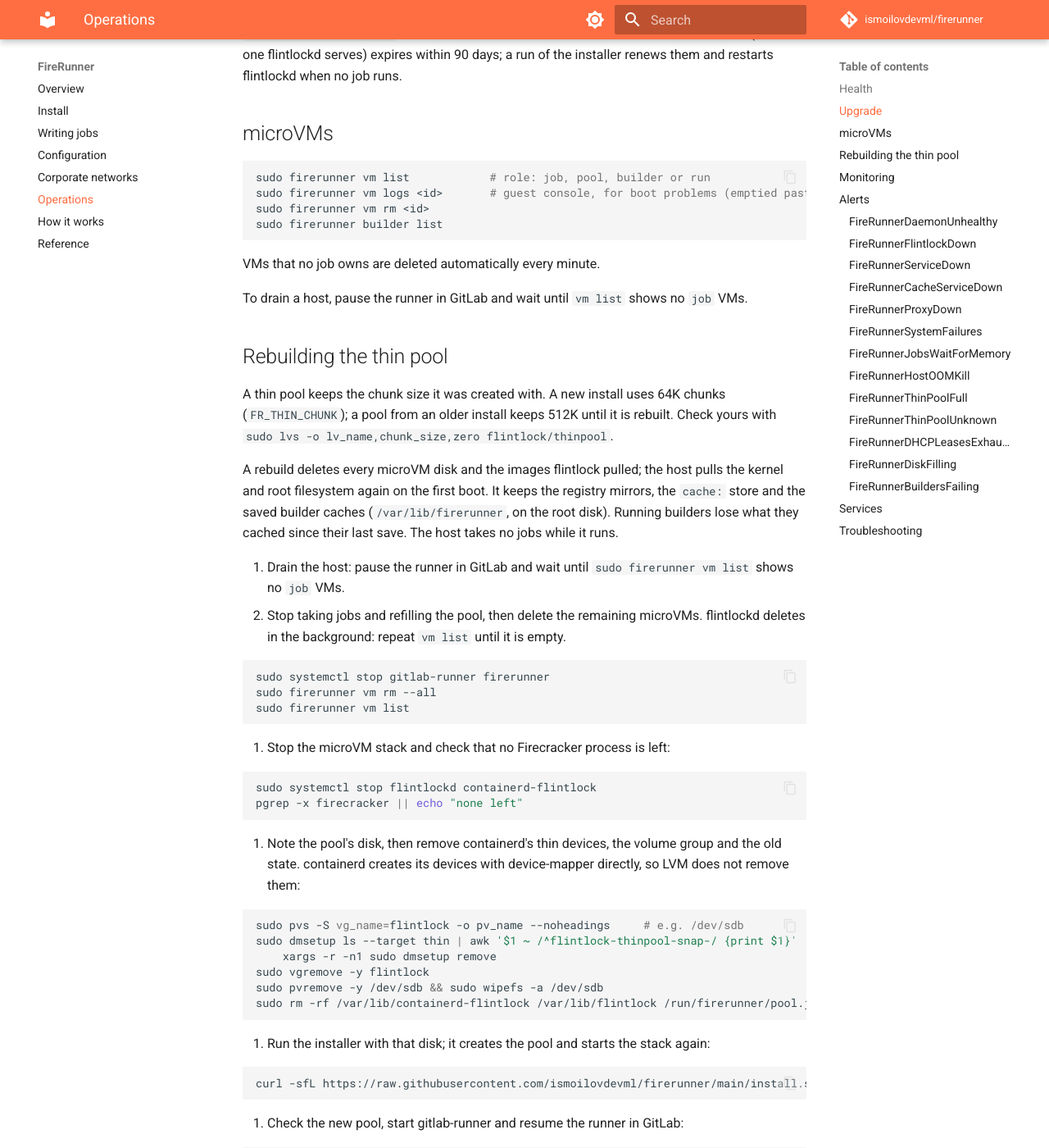
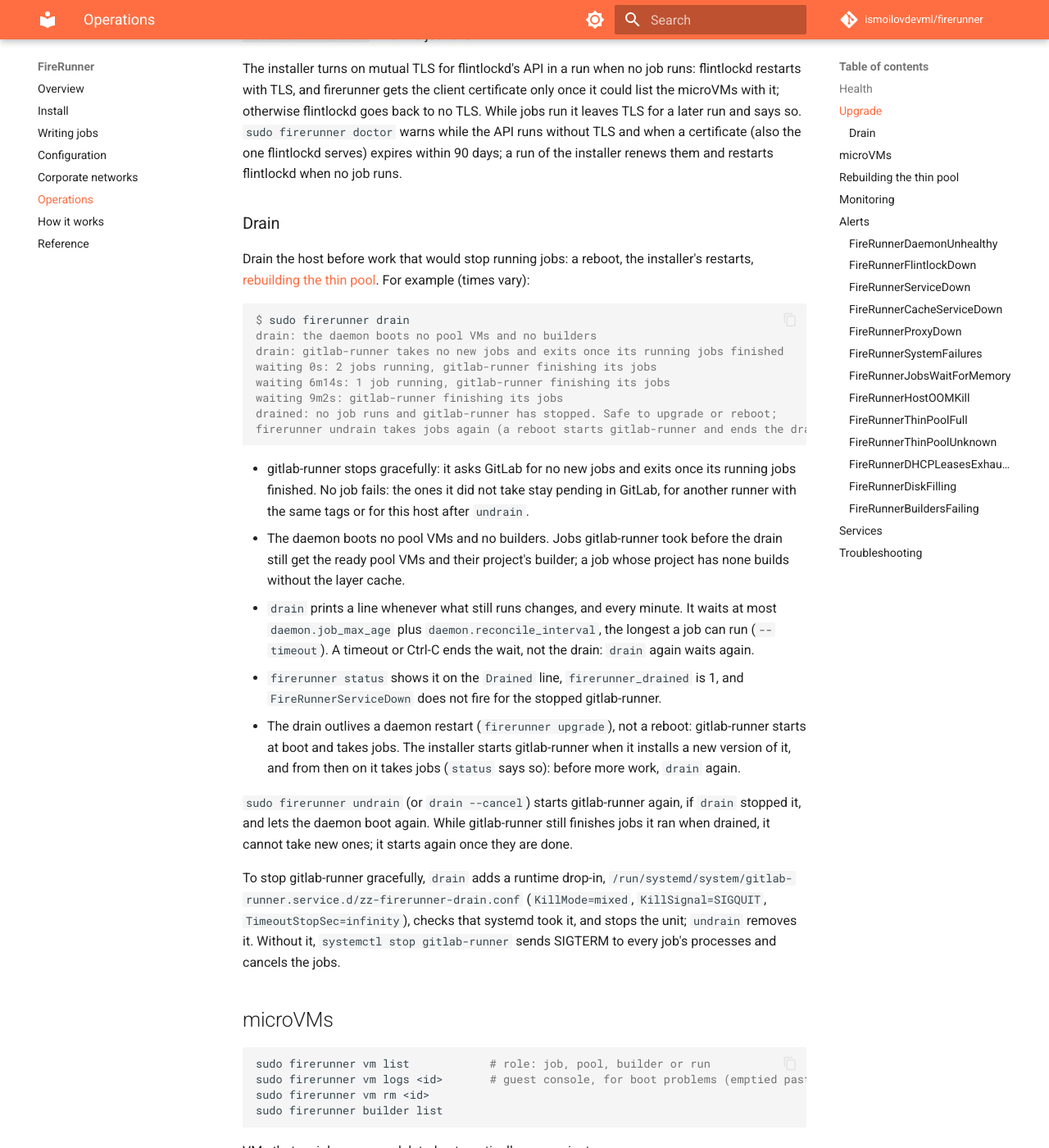
Before and after one commit to ismoilovdevml/firerunner, an MkDocs documentation site: the page built from docs/operations.md, in a window 1280 px wide and 1400 px high, scrolled down 1344 px. Shown: the whole window at 82% size. Built offline with MkDocs 1.6.1 and Material for MkDocs 9.7.7, drawn with Linux system fonts in a browser that asks for light colours; comment, search, counter and statistics services are not loaded; some of the changed text lies outside the part shown.

Commit message:
docs: drain before maintenance
The upgrade of the host stack, the thin pool rebuild and the microVMs
section drain with firerunner drain instead of pausing the runner in
GitLab and watching vm list. The reference lists drain, undrain and
firerunner_drained.

````diff
--- a/docs/operations.md
+++ b/docs/operations.md
@@ -20,8 +20,15 @@ The release's `checksums.txt` must carry the release signature (Ed25519, key in
 `internal/upgrade/release-signing.pub`), the binary must match its checksum and say it is the
 version asked for; then it is replaced in place. v0.1.0 and v0.1.1 were published before releases
 were signed: `--allow-unsigned` installs them. Running jobs, pre-booted VMs and builders keep
-running. To upgrade the host stack (containerd, Firecracker, flintlock, gitlab-runner, network),
-run the installer again.
+running, so `firerunner upgrade` needs no drain. To upgrade the host stack (containerd,
+Firecracker, flintlock, gitlab-runner, network), run the installer again. While jobs run it leaves
+the restarts and the gitlab-runner upgrade for a later run; drained, it does them at once:
+
+```bash
+sudo firerunner drain              # no new jobs; returns once the running ones finished
+curl -sfL https://raw.githubusercontent.com/ismoilovdevml/firerunner/main/install.sh | sudo bash
+sudo firerunner undrain            # take jobs again
+```
 
 v0.1.1 and older do not check signatures, so their `firerunner upgrade` does not either. For that
 one upgrade, run the installer instead (`FR_VERSION=<version>`), which checks it.
@@ -40,6 +47,47 @@ says so. `sudo firerunner doctor` warns while the API runs without TLS and when
 (also the one flintlockd serves) expires within 90 days; a run of the installer renews them and
 restarts flintlockd when no job runs.
 
+### Drain
+
+Drain the host before work that would stop running jobs: a reboot, the installer's restarts,
+[rebuilding the thin pool](#rebuilding-the-thin-pool). For example (times vary):
+
+```console
+$ sudo firerunner drain
+drain: the daemon boots no pool VMs and no builders
+drain: gitlab-runner takes no new jobs and exits once its running jobs finished
+waiting 0s: 2 jobs running, gitlab-runner finishing its jobs
+waiting 6m14s: 1 job running, gitlab-runner finishing its jobs
+waiting 9m2s: gitlab-runner finishing its jobs
+drained: no job runs and gitlab-runner has stopped. Safe to upgrade or reboot;
+firerunner undrain takes jobs again (a reboot starts gitlab-runner and ends the drain)
+```
+
+- gitlab-runner stops gracefully: it asks GitLab for no new jobs and exits once its running jobs
+  finished. No job fails: the ones it did not take stay pending in GitLab, for another runner with
+  the same tags or for this host after `undrain`.
+- The daemon boots no pool VMs and no builders. Jobs gitlab-runner took before the drain still
+  get the ready pool VMs and their project's builder; a job whose project has none builds without
+  the layer cache.
+- `drain` prints a line whenever what still runs changes, and every minute. It waits at most
+  `daemon.job_max_age` plus `daemon.reconcile_interval`, the longest a job can run (`--timeout`).
+  A timeout or Ctrl-C ends the wait, not the drain: `drain` again waits again.
+- `firerunner status` shows it on the `Drained` line, `firerunner_drained` is 1, and
+  `FireRunnerServiceDown` does not fire for the stopped gitlab-runner.
+- The drain outlives a daemon restart (`firerunner upgrade`), not a reboot: gitlab-runner starts at
+  boot and takes jobs. The installer starts gitlab-runner when it installs a new version of it, and
+  from then on it takes jobs (`status` says so): before more work, `drain` again.
+
+`sudo firerunner undrain` (or `drain --cancel`) starts gitlab-runner again, if `drain` stopped it,
+and lets the daemon boot again. While gitlab-runner still finishes jobs it ran when drained, it
+cannot take new ones; it starts again once they are done.
+
+To stop gitlab-runner gracefully, `drain` adds a runtime drop-in,
+`/run/systemd/system/gitlab-runner.service.d/zz-firerunner-drain.conf` (`KillMode=mixed`,
+`KillSignal=SIGQUIT`, `TimeoutStopSec=infinity`), checks that systemd took it, and stops the unit;
+`undrain` removes it. Without it, `systemctl stop gitlab-runner` sends SIGTERM to every job's
+processes and cancels the jobs.
+
 ## microVMs
 
 ```bash
@@ -51,7 +99,7 @@ sudo firerunner builder list
 
 VMs that no job owns are deleted automatically every minute.
 
-To drain a host, pause the runner in GitLab and wait until `vm list` shows no `job` VMs.
+To take no new jobs and wait for the running ones, [drain](#drain) the host: `sudo firerunner drain`.
 
 ## Rebuilding the thin pool
 
@@ -64,13 +112,12 @@ and root filesystem again on the first boot. It keeps the registry mirrors, the
 the saved builder caches (`/var/lib/firerunner`, on the root disk). Running builders lose what they
 cached since their last save. The host takes no jobs while it runs.
 
-1. Drain the host: pause the runner in GitLab and wait until `sudo firerunner vm list` shows no
-   `job` VMs.
-2. Stop taking jobs and refilling the pool, then delete the remaining microVMs. flintlockd deletes
-   in the background: repeat `vm list` until it is empty.
+1. [Drain](#drain) the host: `sudo firerunner drain`. It returns once no job runs.
+2. Stop the daemon, then delete the remaining microVMs. flintlockd deletes in the background:
+   repeat `vm list` until it is empty.
 
    ```bash
-   sudo systemctl stop gitlab-runner firerunner
+   sudo systemctl stop firerunner
    sudo firerunner vm rm --all
    sudo firerunner vm list
    ```
@@ -100,11 +147,11 @@ cached since their last save. The host takes no jobs while it runs.
    curl -sfL https://raw.githubusercontent.com/ismoilovdevml/firerunner/main/install.sh | sudo FR_DISK=/dev/sdb bash
    ```
 
-6. Check the new pool, start gitlab-runner and resume the runner in GitLab:
+6. Check the new pool and take jobs again:
 
    ```bash
    sudo lvs -o lv_name,chunk_size,zero flintlock/thinpool   # 64.00k, zero
-   sudo systemctl start gitlab-runner
+   sudo firerunner undrain
    sudo firerunner doctor
    ```
 
@@ -180,6 +227,7 @@ Critical. `flintlockd`, `containerd-flintlock`, `firerunner-net`, `firerunner-dn
 `gitlab-runner` has been inactive for 3 minutes: jobs fail (no microVM, network or DHCP) or are not
 taken from GitLab.
 
+- Not for gitlab-runner while the host is [drained](#drain): `firerunner drain` stops it on purpose.
 - Check: `journalctl -u <service> -n 100`, `sudo firerunner doctor`.
 - Fix: `sudo systemctl start <service>`. Never restart `firerunner-net` while jobs run: stopping it
   removes the bridge; its rules reload with `systemctl reload firerunner-net`.
````
Also changed, not shown: docs/reference.md (+3 -0 lines).
